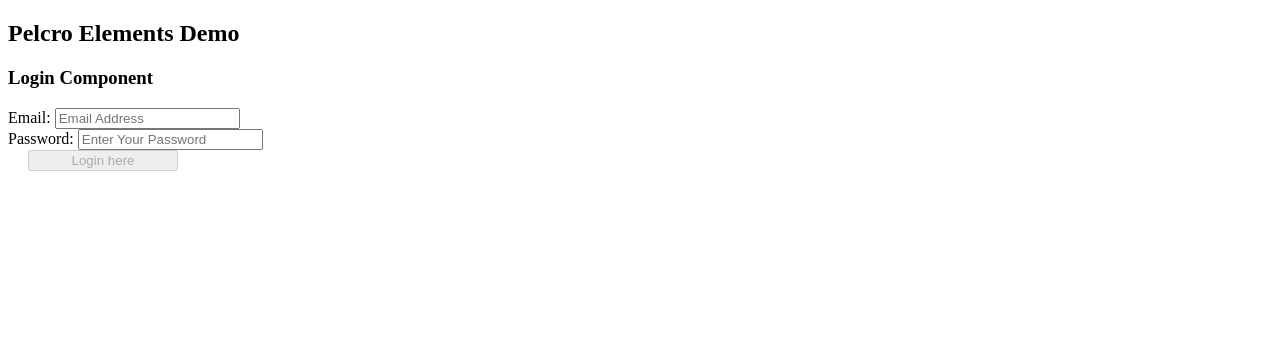
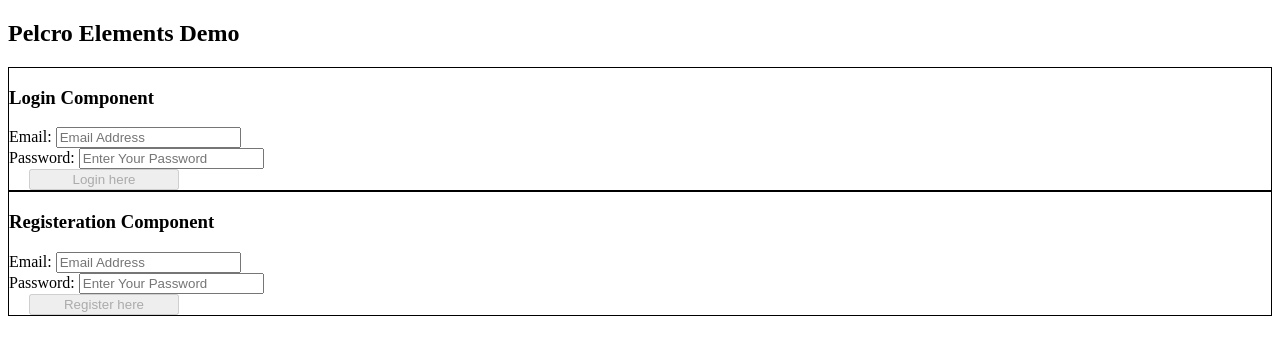
Before and after one commit to pelcro-inc/react-pelcro-js, a React (Create React App) app: page / in a window 1280 px wide. Shown: the top 354 px of the page. Built offline with nearby package versions, Linux system fonts and the light colour scheme.

Commit message:
Added the Registration componet

```diff
--- a/public/index.html
+++ b/public/index.html
@@ -20,7 +20,7 @@
   </script>
   <script src="https://js.pelcro.com/sdk/main.min.js"></script>
 
-  <title>React App</title>
+  <title>Pelcro React Elements</title>
 </head>
 
 <body>
--- a/src/App.js
+++ b/src/App.js
@@ -1,12 +1,18 @@
 import React from "react";
-import { Login } from "./components";
+import { Login, Register } from "./components";
 
 function App() {
   return (
     <div className="App">
       <h2>Pelcro Elements Demo</h2>
-      <h3>Login Component</h3>
-      <Login />
+      <div style={{ border: "1px solid black" }}>
+        <h3>Login Component</h3>
+        <Login />
+      </div>
+      <div style={{ border: "1px solid black" }}>
+        <h3>Registeration Component</h3>
+        <Register />
+      </div>
     </div>
   );
 }
--- a/src/SubComponents/LoginButton.js
+++ b/src/Components/Login/LoginButton.js
@@ -1,6 +1,6 @@
 import React, { useContext, useState, useEffect } from "react";
-import { Button } from "./Button";
-import { RESET_LOGIN_FORM } from "../utils/action-types";
+import { Button } from "../../SubComponents/Button";
+import { RESET_LOGIN_FORM } from "../../utils/action-types";
 
 export const LoginButton = props => {
   const {
@@ -22,7 +22,7 @@
       setDisabled(false);
 
       if (!err) {
-        alert("Logged In! ", err);
+        alert("Logged In! ", res);
       } else {
         dispatch({ type: RESET_LOGIN_FORM });
         console.log("Error! ", err);
--- /dev/null
+++ b/src/Components/Register/Register.js
@@ -0,0 +1,25 @@
+import React from "react";
+import {
+  RegisterContainer,
+  Email,
+  Password,
+  RegisterButton,
+  RegisterWrapper
+} from "../../components";
+
+export function Register(props) {
+  return (
+    <RegisterContainer {...props}>
+      <label htmlFor="email">Email: </label>
+      <RegisterWrapper>
+        <Email placeholder="Email Address" id="email" />
+      </RegisterWrapper>
+      <label htmlFor="password">Password: </label>
+      <Password id="password" />
+      <RegisterButton
+        style={{ width: 150, marginLeft: 20 }}
+        name="Register here"
+      />
+    </RegisterContainer>
+  );
+}
--- /dev/null
+++ b/src/Components/Register/RegisterButton.js
@@ -0,0 +1,38 @@
+import React, { useContext, useState, useEffect } from "react";
+import { Button } from "../../SubComponents/Button";
+import { RESET_LOGIN_FORM } from "../../utils/action-types";
+
+export const RegisterButton = props => {
+  const {
+    state: { emailError, passwordError, email, password },
+    dispatch
+  } = useContext(props.store);
+
+  const [isDisabled, setDisabled] = useState(true);
+
+  useEffect(() => {
+    setDisabled(
+      emailError || passwordError || !email.length || !password.length
+    );
+  }, [emailError, passwordError, email, password]);
+
+  const handleRegister = () => {
+    setDisabled(true);
+    window.Pelcro.user.register({ email, password }, (err, res) => {
+      setDisabled(false);
+
+      if (!err) {
+        alert("User Registered! ", res);
+      } else {
+        dispatch({ type: RESET_LOGIN_FORM });
+        console.log("Error! ", err);
+      }
+    });
+  };
+
+  return (
+    <Button {...props} onClick={() => handleRegister()} disabled={isDisabled}>
+      {props.name || "Register"}
+    </Button>
+  );
+};
--- /dev/null
+++ b/src/Components/Register/RegisterContainer.js
@@ -0,0 +1,50 @@
+import React, { createContext, useReducer } from "react";
+import {
+  SET_EMAIL,
+  SET_PASSWORD,
+  SET_EMAIL_ERROR,
+  SET_PASSWORD_ERROR,
+  RESET_LOGIN_FORM
+} from "../../utils/action-types";
+
+const initialState = {
+  email: "",
+  password: "",
+  emailError: null,
+  passwordError: null
+};
+const store = createContext(initialState);
+const { Provider } = store;
+
+const RegisterContainer = ({ style, className, children }) => {
+  const [state, dispatch] = useReducer((state, action) => {
+    switch (action.type) {
+      case SET_EMAIL:
+        return { ...state, email: action.payload, emailError: null };
+      case SET_PASSWORD:
+        return { ...state, password: action.payload, passwordError: null };
+      case SET_EMAIL_ERROR:
+        return { ...state, emailError: action.payload, email: "" };
+      case SET_PASSWORD_ERROR:
+        return { ...state, passwordError: action.payload, password: "" };
+      case RESET_LOGIN_FORM:
+        return initialState;
+      default:
+        throw new Error();
+    }
+  }, initialState);
+
+  return (
+    <div style={{ ...style }} className={className}>
+      <Provider value={{ state, dispatch }}>
+        {children.length
+          ? children.map((child, i) =>
+              React.cloneElement(child, { store, key: i })
+            )
+          : React.cloneElement(children, { store })}
+      </Provider>
+    </div>
+  );
+};
+
+export { RegisterContainer, store };
--- /dev/null
+++ b/src/Components/Register/RegisterWrapper.js
@@ -0,0 +1,10 @@
+import React from "react";
+import { store } from "./RegisterContainer";
+
+export const RegisterWrapper = ({ children }, props) => {
+  return (
+    <React.Fragment>
+      {React.cloneElement(children, { store, ...props })}
+    </React.Fragment>
+  );
+};
--- a/src/components.js
+++ b/src/components.js
@@ -1,8 +1,23 @@
 import { LoginContainer } from "./Components/Login/LoginContainer";
 import { Email } from "./SubComponents/Email";
 import { Password } from "./SubComponents/Password";
-import { LoginButton } from "./SubComponents/LoginButton";
+import { LoginButton } from "./Components/Login/LoginButton";
 import { LoginWrapper } from "./Components/Login/LoginWrapper";
 import { Login } from "./Components/Login/Login";
+import { RegisterContainer } from "./Components/Register/RegisterContainer";
+import { Register } from "./Components/Register/Register";
+import { RegisterWrapper } from "./Components/Register/RegisterWrapper";
+import { RegisterButton } from "./Components/Register/RegisterButton";
 
-export { LoginContainer, Email, Password, LoginButton, LoginWrapper, Login };
+export {
+  LoginContainer,
+  Email,
+  Password,
+  LoginButton,
+  LoginWrapper,
+  Login,
+  RegisterContainer,
+  Register,
+  RegisterWrapper,
+  RegisterButton
+};
```
